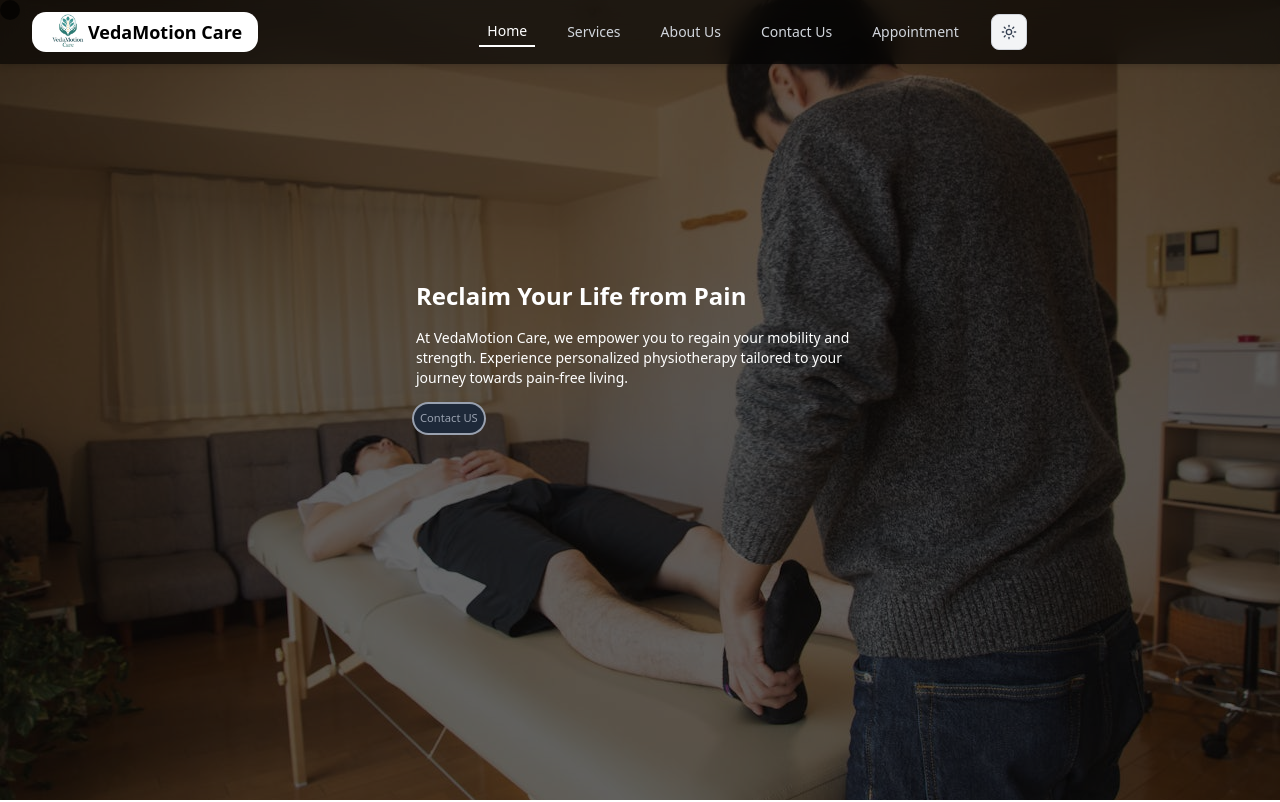
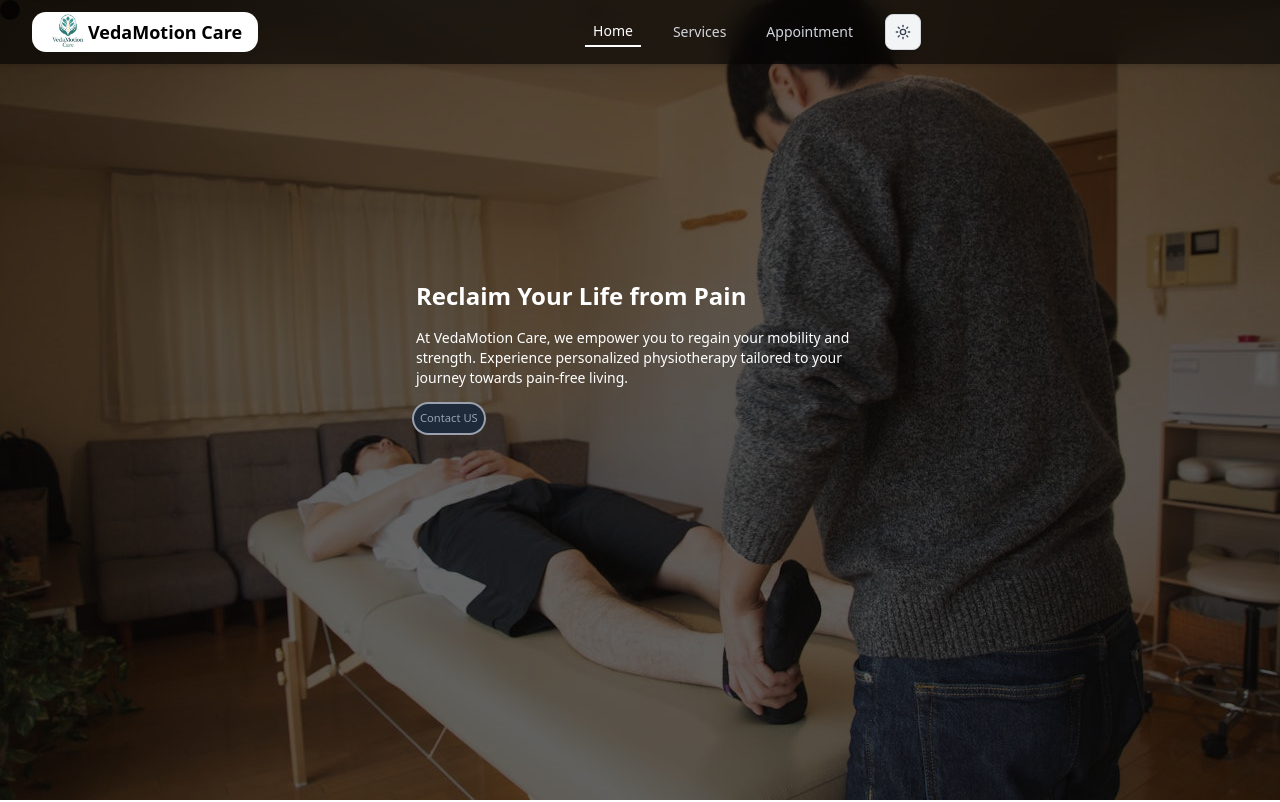
Before and after one commit to ChandanKumarWeb/LocoMotor-Care, a Next.js app: page / in a window 1280 px wide. Shown: the top 802 px of the page. Built offline with nearby package versions, Linux system fonts and the light colour scheme.

Commit message:
removed navigation because some page work is in process

```diff
--- a/src/app/Components/Navbar.tsx
+++ b/src/app/Components/Navbar.tsx
@@ -20,8 +20,8 @@ import AppointmentForm from "@/app/Components/AppointmentForm";
 const navigation = [
   { name: "Home", href: "/" },
   { name: "Services", href: "/services" },
-  { name: "About Us", href: "/about" },
-   { name: "Contact Us", href: "/contact" },
+  // { name: "About Us", href: "/about" },
+  //  { name: "Contact Us", href: "/contact" },
    // "contact" add this to open about us
    // "about" add this to open about us
   // { name: "About Us", href: "/services" },
```
